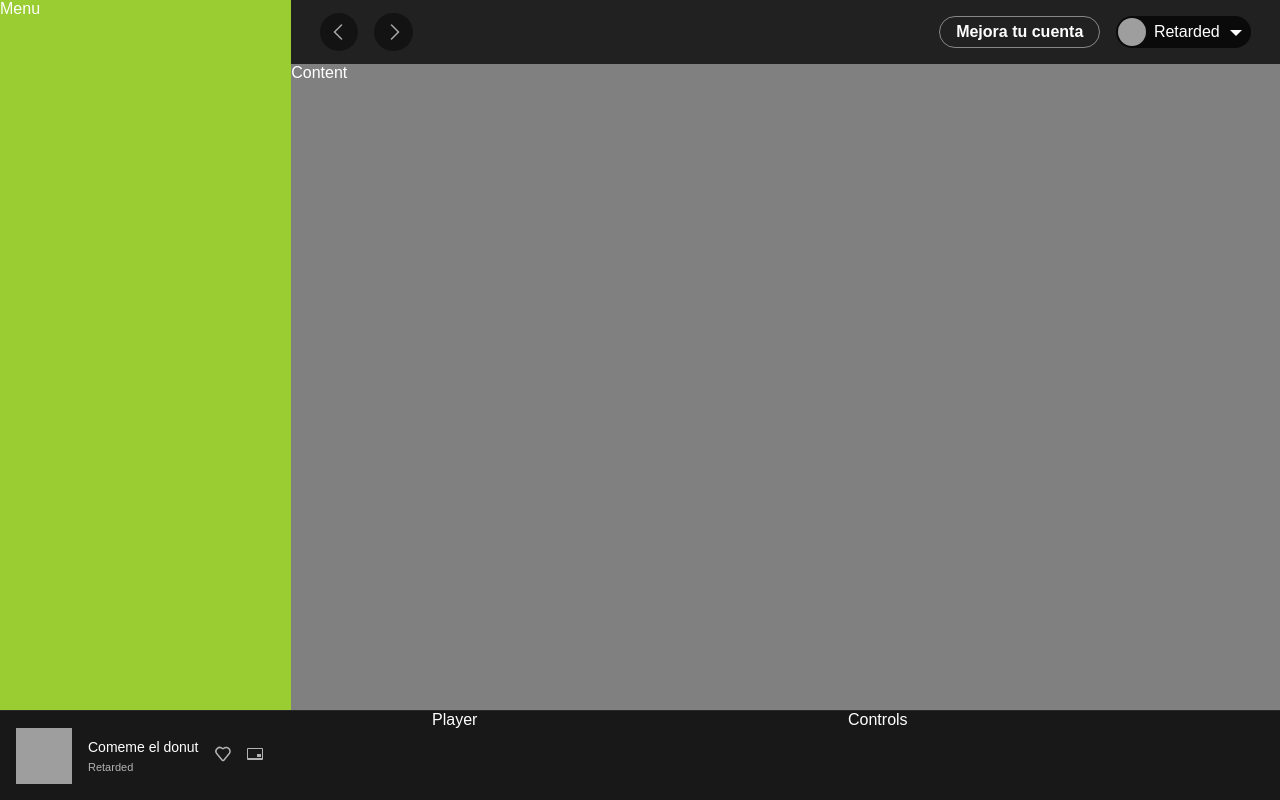
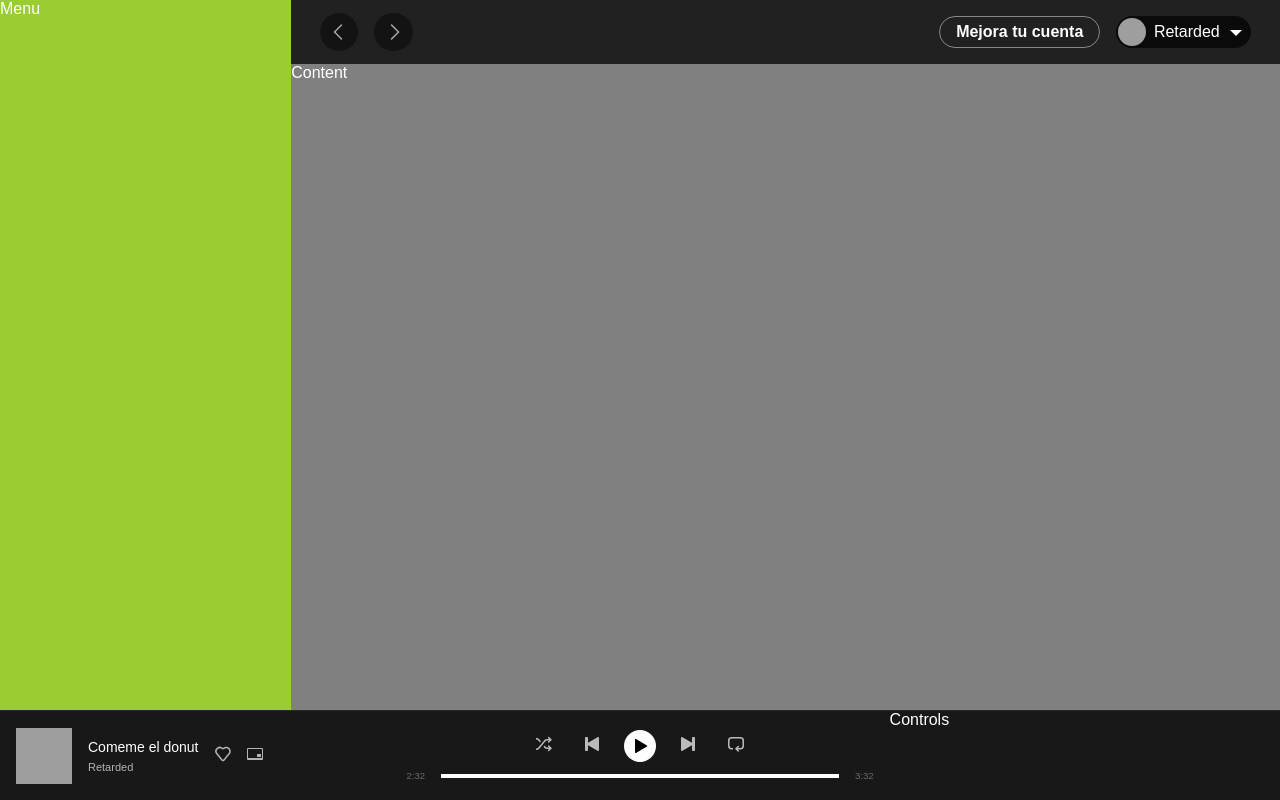
Before and after one commit to brunodavid1308/spotify, a website: page index.html in a window 1280 px wide. Drawn offline with Linux system fonts and the light colour scheme; grey boxes are pictures that could not be loaded.

Commit message:
feat: add footer player

```diff
--- a/index.html
+++ b/index.html
@@ -106,7 +106,96 @@
             </button>
           </div>
         </div>
-        <div>Player</div>
+        <div class="footer__player">
+          <div class="player__buttons">
+            <button>
+              <svg
+                role="img"
+                height="16"
+                width="16"
+                aria-hidden="true"
+                viewBox="0 0 16 16"
+                data-encore-id="icon"
+                class="Svg-sc-ytk21e-0 gQUQL"
+              >
+                <path
+                  d="M13.151.922a.75.75 0 1 0-1.06 1.06L13.109 3H11.16a3.75 3.75 0 0 0-2.873 1.34l-6.173 7.356A2.25 2.25 0 0 1 .39 12.5H0V14h.391a3.75 3.75 0 0 0 2.873-1.34l6.173-7.356a2.25 2.25 0 0 1 1.724-.804h1.947l-1.017 1.018a.75.75 0 0 0 1.06 1.06L15.98 3.75 13.15.922zM.391 3.5H0V2h.391c1.109 0 2.16.49 2.873 1.34L4.89 5.277l-.979 1.167-1.796-2.14A2.25 2.25 0 0 0 .39 3.5z"
+                ></path>
+                <path
+                  d="m7.5 10.723.98-1.167.957 1.14a2.25 2.25 0 0 0 1.724.804h1.947l-1.017-1.018a.75.75 0 1 1 1.06-1.06l2.829 2.828-2.829 2.828a.75.75 0 1 1-1.06-1.06L13.109 13H11.16a3.75 3.75 0 0 1-2.873-1.34l-.787-.938z"
+                ></path>
+              </svg>
+            </button>
+            <button>
+              <svg
+                role="img"
+                height="16"
+                width="16"
+                aria-hidden="true"
+                viewBox="0 0 16 16"
+                data-encore-id="icon"
+                class="Svg-sc-ytk21e-0 gQUQL"
+              >
+                <path
+                  d="M3.3 1a.7.7 0 0 1 .7.7v5.15l9.95-5.744a.7.7 0 0 1 1.05.606v12.575a.7.7 0 0 1-1.05.607L4 9.149V14.3a.7.7 0 0 1-.7.7H1.7a.7.7 0 0 1-.7-.7V1.7a.7.7 0 0 1 .7-.7h1.6z"
+                ></path>
+              </svg>
+            </button>
+            <button>
+              <svg
+                role="img"
+                height="16"
+                width="16"
+                aria-hidden="true"
+                viewBox="0 0 16 16"
+                data-encore-id="icon"
+                class="Svg-sc-ytk21e-0 gQUQL"
+              >
+                <path
+                  d="M3 1.713a.7.7 0 0 1 1.05-.607l10.89 6.288a.7.7 0 0 1 0 1.212L4.05 14.894A.7.7 0 0 1 3 14.288V1.713z"
+                ></path>
+              </svg>
+            </button>
+            <button>
+              <svg
+                role="img"
+                height="16"
+                width="16"
+                aria-hidden="true"
+                viewBox="0 0 16 16"
+                data-encore-id="icon"
+                class="Svg-sc-ytk21e-0 gQUQL"
+              >
+                <path
+                  d="M12.7 1a.7.7 0 0 0-.7.7v5.15L2.05 1.107A.7.7 0 0 0 1 1.712v12.575a.7.7 0 0 0 1.05.607L12 9.149V14.3a.7.7 0 0 0 .7.7h1.6a.7.7 0 0 0 .7-.7V1.7a.7.7 0 0 0-.7-.7h-1.6z"
+                ></path>
+              </svg>
+            </button>
+            <button>
+              <svg
+                role="img"
+                height="16"
+                width="16"
+                aria-hidden="true"
+                viewBox="0 0 16 16"
+                data-encore-id="icon"
+                class="Svg-sc-ytk21e-0 gQUQL"
+              >
+                <path
+                  d="M0 4.75A3.75 3.75 0 0 1 3.75 1h8.5A3.75 3.75 0 0 1 16 4.75v5a3.75 3.75 0 0 1-3.75 3.75H9.81l1.018 1.018a.75.75 0 1 1-1.06 1.06L6.939 12.75l2.829-2.828a.75.75 0 1 1 1.06 1.06L9.811 12h2.439a2.25 2.25 0 0 0 2.25-2.25v-5a2.25 2.25 0 0 0-2.25-2.25h-8.5A2.25 2.25 0 0 0 1.5 4.75v5A2.25 2.25 0 0 0 3.75 12H5v1.5H3.75A3.75 3.75 0 0 1 0 9.75v-5z"
+                ></path>
+              </svg>
+            </button>
+          </div>
+
+          <div class="player__playback-bar">
+            <div class="playback-bar__time">2:32</div>
+
+            <div class="playback-bar__progress"></div>
+
+            <div class="playback-bar__time">3:32</div>
+          </div>
+        </div>
         <div>Controls</div>
       </div>
     </div>
--- a/style.css
+++ b/style.css
@@ -130,7 +130,7 @@ svg {
   background-color: #181818;
   border-top: 1px solid #282828;
   display: grid;
-  grid-template-columns: 1fr 1fr 1fr;
+  grid-template-columns: 3fr 4fr 3fr;
   padding: 0 1rem;
 }
 
@@ -172,3 +172,52 @@ svg {
   color: #fff;
   text-decoration: underline;
 }
+
+.footer__player {
+  display: flex;
+  flex-direction: column;
+  justify-content: center;
+  gap: 0.5rem;
+  padding: 0 1rem;
+}
+
+.player__playback-bar {
+  display: flex;
+  align-items: center;
+  gap: 1rem;
+}
+
+.playback-bar__progress {
+  height: 4px;
+  background-color: white;
+  width: 100%;
+}
+
+.player__buttons {
+  align-self: center;
+  gap: 1rem;
+  display: flex;
+  align-items: center;
+}
+
+.player__buttons > * {
+  width: 2rem;
+  height: 2rem;
+  background: transparent;
+  color: hsla(0, 0%, 100%, 0.7);
+}
+
+.player__buttons > button:nth-child(3) {
+  border-radius: 50%;
+  background-color: white;
+  color: black;
+  display: inline-flex;
+  align-items: center;
+  justify-content: center;
+}
+
+.playback-bar__time {
+  color: #6a6a6a;
+  font-size: 0.6rem;
+  font-weight: 400;
+}
```
